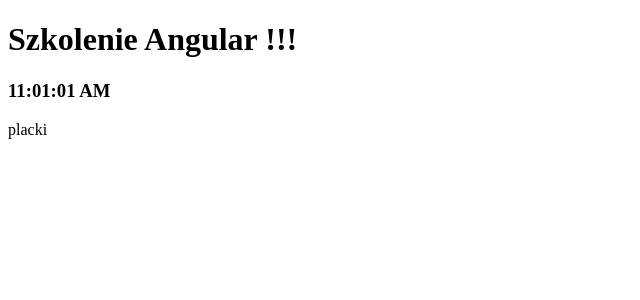
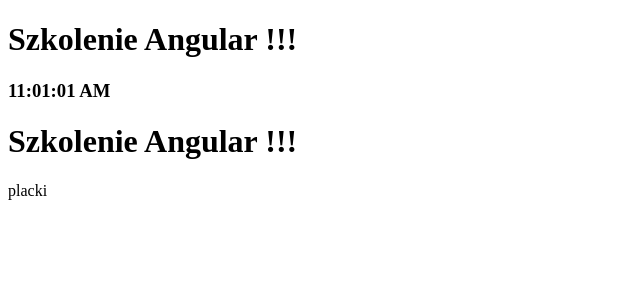
Before and after one commit to ev45ive/altkom-angular-grudzien, an Angular app: page / in a window 1280 px wide. Shown: the top 300 px of the page, without its empty margins (0-640 px from the left). Built offline with nearby package versions, Linux system fonts and the light colour scheme.

Commit message:
ExpressionChangedAfterItHasBeenCheckedError

```diff
--- a/src/app/app.component.html
+++ b/src/app/app.component.html
@@ -6,6 +6,7 @@
 
 {{ alert() }}
 
+<h1>Szkolenie {{title}}!</h1>
 
 
 <span>placki</span>
```
Also changed, not shown: src/app/app.component.ts (+12 -0 lines).
